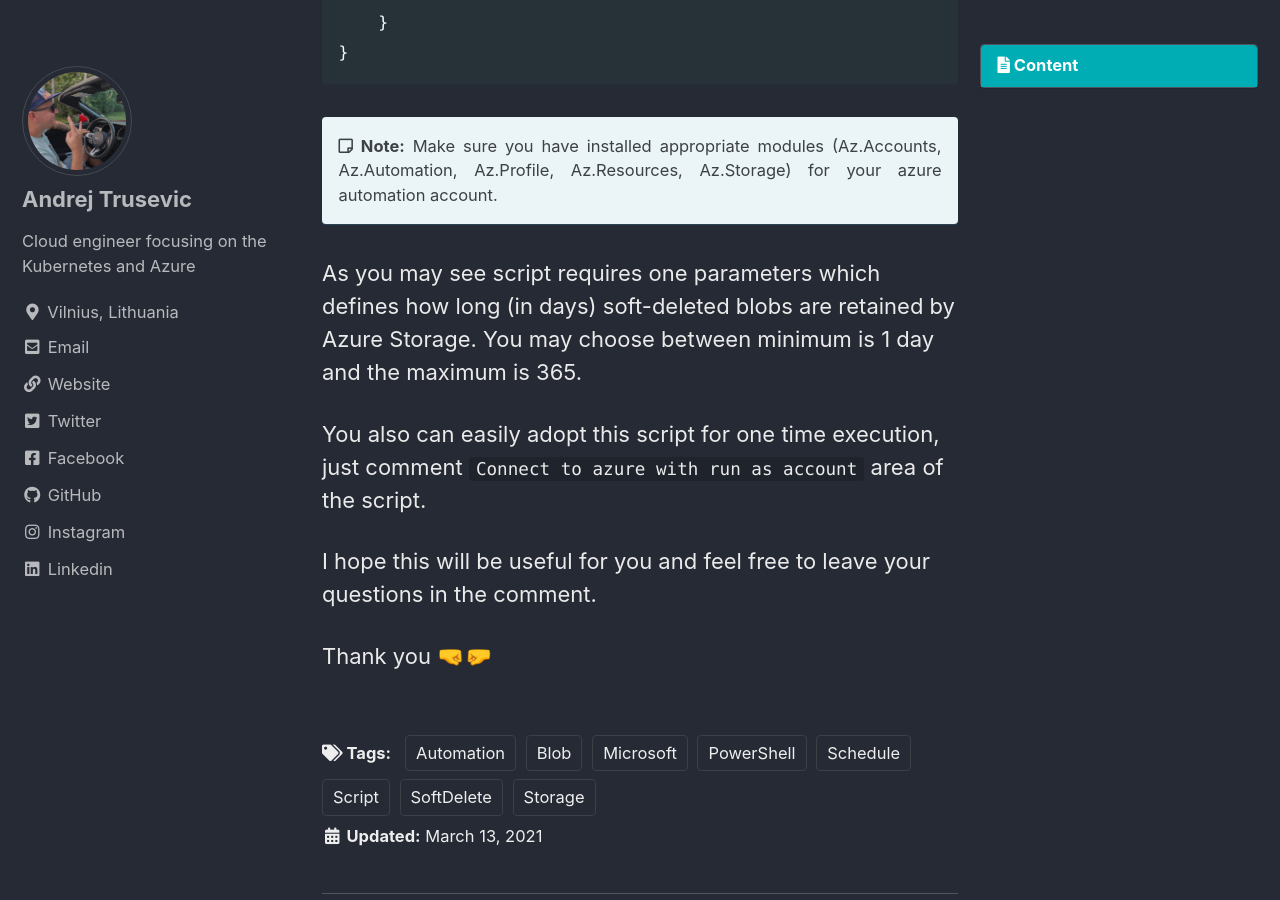
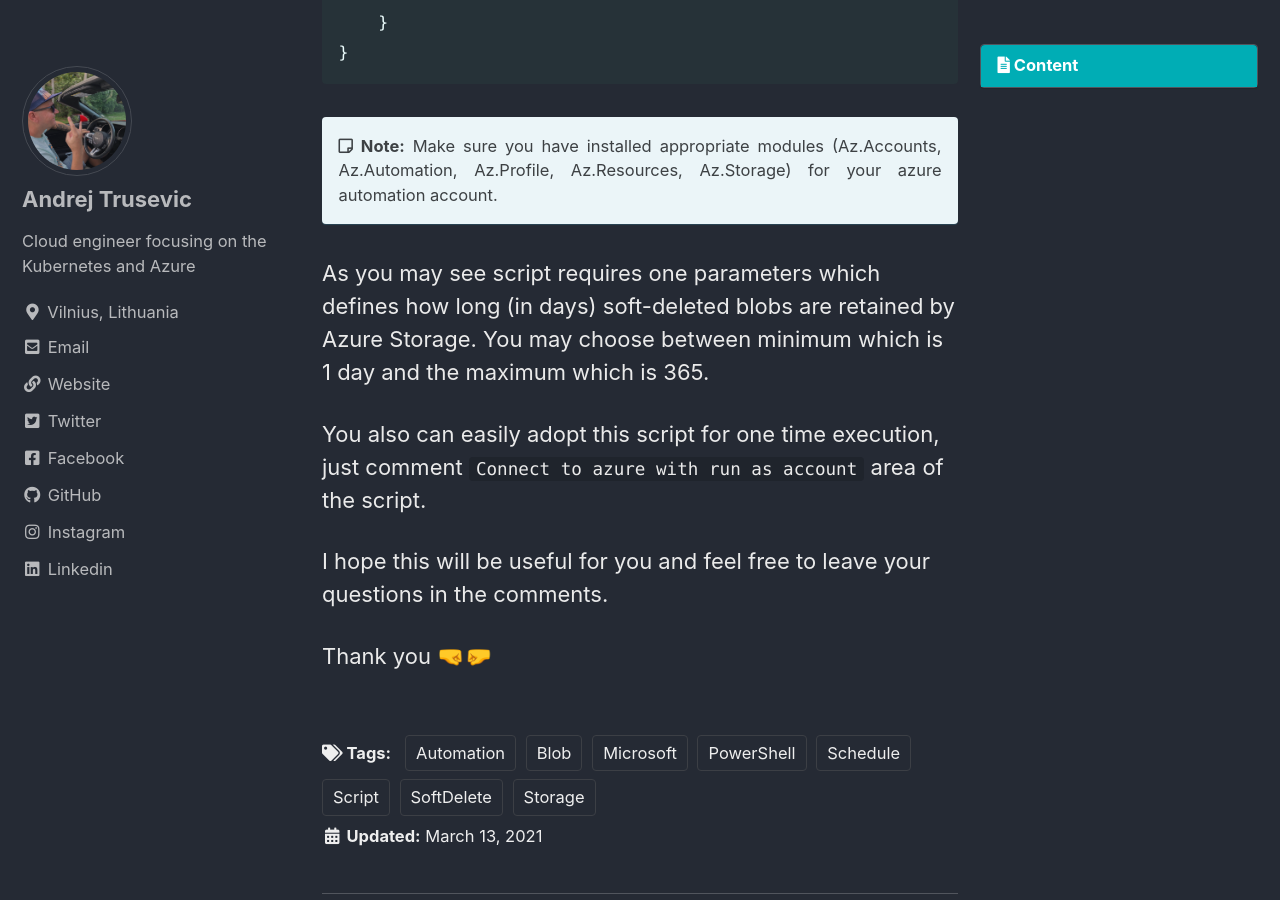
Before and after one commit to andriktr/andriktr.github.io, a Jekyll site: the page built from _posts/2021-03-13-Az-Storage-Soft-Delete.md, in a window 1280 px wide and 900 px high, scrolled down 2866 px. Built offline with Jekyll 4.4.1, drawn with Linux system fonts in a browser that asks for light colours; cached includes are drawn as plain includes; comment, search, counter and statistics services are not loaded.

Commit message:
some typos fix

```diff
--- a/_posts/2021-03-13-Az-Storage-Soft-Delete.md
+++ b/_posts/2021-03-13-Az-Storage-Soft-Delete.md
@@ -91,11 +91,11 @@ foreach ($StorageAccount in $StorageAccounts) {
 {: .notice--info}
 {: .text-justify}
 
-As you may see script requires one parameters which defines how long (in days) soft-deleted blobs are retained by Azure Storage. You may choose between minimum is 1 day and the maximum is 365.
+As you may see script requires one parameters which defines how long (in days) soft-deleted blobs are retained by Azure Storage. You may choose between minimum which is 1 day and the maximum which is 365.
 
 You also can easily adopt this script for one time execution, just comment `Connect to azure with run as account` area of the script.
 
-I hope this will be useful for you and feel free to leave your questions in the comment.
+I hope this will be useful for you and feel free to leave your questions in the comments.
 
 Thank you 🤜🤛
 
```
